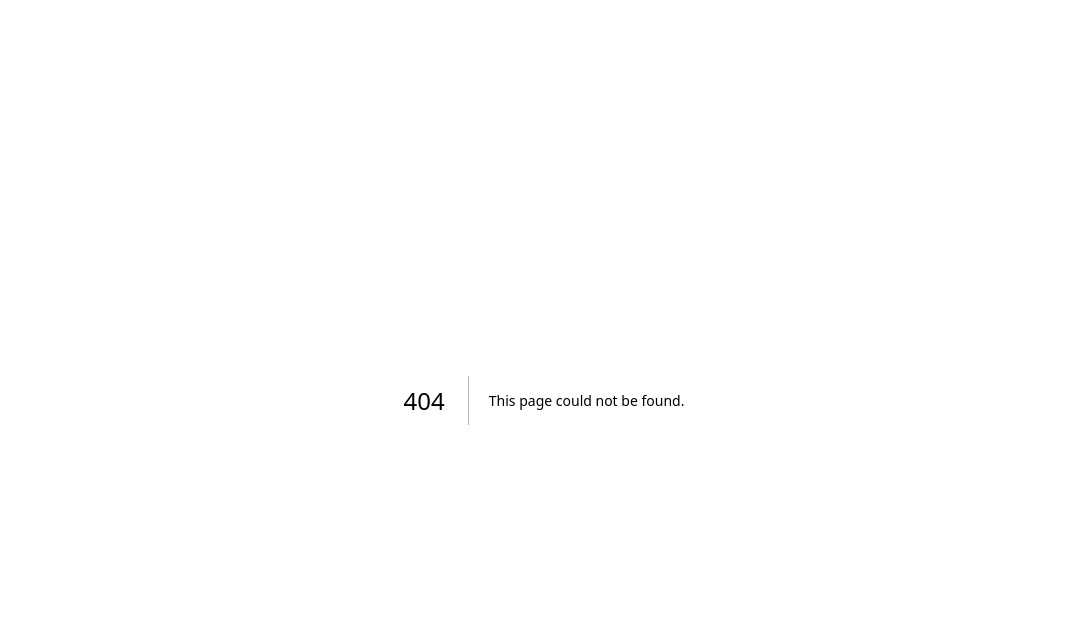
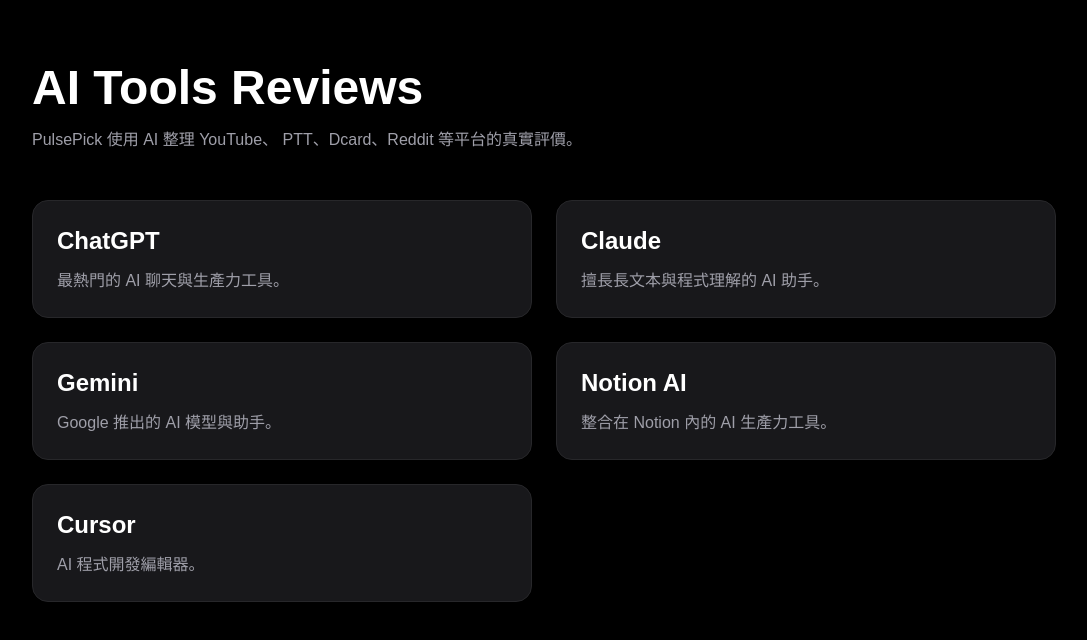
Before and after one commit to pai0529/review-radar-clean, a Next.js app: page /category/ai-tools in a window 1280 px wide. Before the commit this address had no page. Shown: the top 640 px of the page, without its empty margins (96-1183 px from the left). Built offline with nearby package versions, Linux system fonts and the light colour scheme.

Commit message:
add ai tools category page

```diff
--- /dev/null
+++ b/app/category/ai-tools/page.tsx
@@ -0,0 +1,81 @@
+import Link from "next/link";
+
+const tools = [
+  {
+    name: "ChatGPT",
+    slug: "chatgpt",
+    description:
+      "最熱門的 AI 聊天與生產力工具。"
+  },
+
+  {
+    name: "Claude",
+    slug: "claude",
+    description:
+      "擅長長文本與程式理解的 AI 助手。"
+  },
+
+  {
+    name: "Gemini",
+    slug: "gemini",
+    description:
+      "Google 推出的 AI 模型與助手。"
+  },
+
+  {
+    name: "Notion AI",
+    slug: "notion-ai",
+    description:
+      "整合在 Notion 內的 AI 生產力工具。"
+  },
+
+  {
+    name: "Cursor",
+    slug: "cursor",
+    description:
+      "AI 程式開發編輯器。"
+  }
+];
+
+export default function AIToolsPage() {
+
+  return (
+    <main className="min-h-screen bg-black px-6 py-16 text-white">
+
+      <div className="mx-auto max-w-5xl">
+
+        <h1 className="text-5xl font-bold">
+          AI Tools Reviews
+        </h1>
+
+        <p className="mt-4 text-zinc-400">
+          PulsePick 使用 AI 整理 YouTube、
+          PTT、Dcard、Reddit 等平台的真實評價。
+        </p>
+
+        <div className="mt-12 grid gap-6 md:grid-cols-2">
+
+          {tools.map((tool) => (
+
+            <Link
+              key={tool.slug}
+              href={`/review/${tool.slug}`}
+              className="rounded-2xl border border-zinc-800 bg-zinc-900 p-6 transition hover:border-zinc-600 hover:bg-zinc-800"
+            >
+
+              <h2 className="text-2xl font-semibold">
+                {tool.name}
+              </h2>
+
+              <p className="mt-3 text-zinc-400">
+                {tool.description}
+              </p>
+
+            </Link>
+          ))}
+
+        </div>
+      </div>
+    </main>
+  );
+}
```
